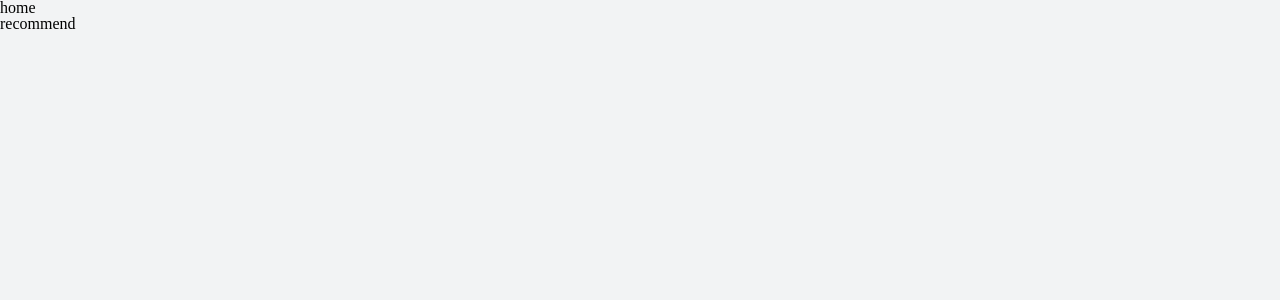
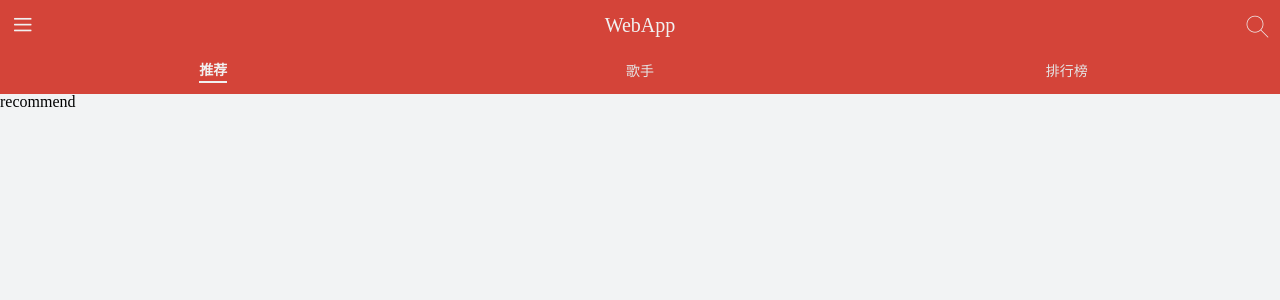
Before and after one commit to OweQian/cloud-music, a React (Create React App) app: page /#/recommend in a window 1280 px wide. Shown: the top 300 px of the page. Built offline with nearby package versions, Linux system fonts and the light colour scheme.

Commit message:
feat: 顶部栏开发

```diff
--- a/src/application/Home/index.js
+++ b/src/application/Home/index.js
@@ -1,12 +1,36 @@
 import React from 'react';
 import { renderRoutes } from "react-router-config";
+import { NavLink } from "react-router-dom";
+import { Top, Tab, TabItem } from './style'
+
 const Home = props => {
   const { route } = props;
   return (
-    <>
-      <div>home</div>
+    <div>
+      <Top>
+        <span className="iconfont menu">&#xe65c;</span>
+        <span className="title">WebApp</span>
+        <span className="iconfont search">&#xe62b;</span>
+      </Top>
+      <Tab>
+        <NavLink to="/recommend" activeClassName="selected">
+          <TabItem>
+            <span>推荐</span>
+          </TabItem>
+        </NavLink>
+        <NavLink to="/singers" activeClassName="selected">
+          <TabItem>
+            <span>歌手</span>
+          </TabItem>
+        </NavLink>
+        <NavLink to="/rank" activeClassName="selected">
+          <TabItem>
+            <span>排行榜</span>
+          </TabItem>
+        </NavLink>
+      </Tab>
       { renderRoutes (route.routes) }
-    </>
+    </div>
   )
 }
 
--- /dev/null
+++ b/src/application/Home/style.js
@@ -0,0 +1,48 @@
+import styled from 'styled-components';
+import style from '../../assets/global-style';
+
+export const Top = styled.div`
+  display: flex;
+  flex-direction: row;
+  justify-content: space-between;
+  padding: 5px 10px;
+  background: ${style['theme-color']};
+  &>span {
+    line-height: 40px;
+    color: #f1f1f1;
+    font-size: 20px;
+    &.iconfont {
+      font-size: 25px;
+    }
+  }
+`
+
+export const Tab = styled.div`
+  height: 44px;
+  display: flex;
+  flex-direction: row;
+  justify-content: space-around;
+  background: ${style ["theme-color"]};
+  a {
+    flex: 1;
+    padding: 2px 0;
+    font-size: 14px;
+    color: #e4e4e4;
+    &.selected {
+      span {
+        padding: 3px 0;
+        font-weight: 700;
+        color: #f1f1f1;
+        border-bottom: 2px solid #f1f1f1;
+      }
+    }
+  }
+`
+
+export const TabItem = styled.div`
+  height: 100%;
+  display: flex;
+  flex-direction: row;
+  justify-content: center;
+  align-items: center;
+`
```
